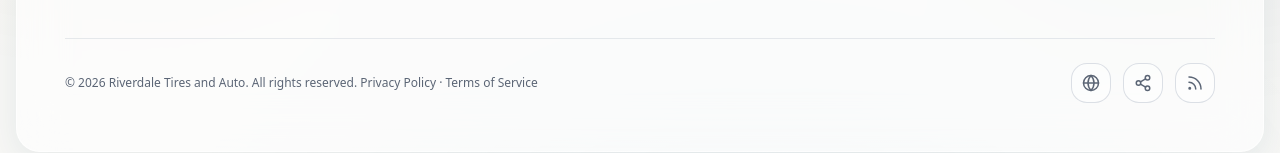
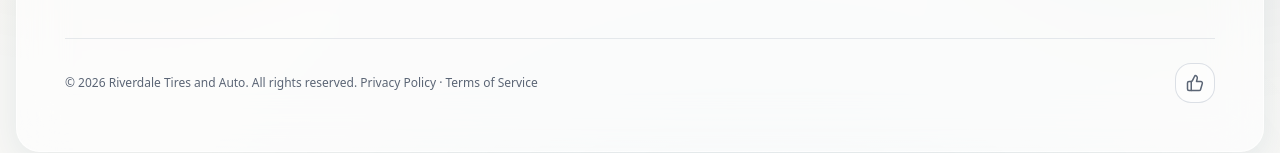
Before and after one commit to riverdaletiresandauto-lgtm/riverdale-tires-auto, a Next.js app: page / in a window 1280 px wide. Shown: the part 5173-5326 px from the top of the page. Built offline with nearby package versions, Linux system fonts and the light colour scheme.

Commit message:
use Facebook page logo + add Facebook link in footer

```diff
--- a/src/components/footer.tsx
+++ b/src/components/footer.tsx
@@ -1,6 +1,6 @@
 import Link from "next/link";
 import Image from "next/image";
-import { Mail, Phone, MapPin, Clock, Globe, Share2, Rss, Send } from "lucide-react";
+import { Mail, Phone, MapPin, Clock, ThumbsUp, Send } from "lucide-react";
 import { COMPANY, SERVICES } from "@/lib/site-data";
 
 export function Footer() {
@@ -102,16 +102,15 @@ export function Footer() {
             <Link href="/terms" className="underline-offset-2 hover:underline">Terms of Service</Link>
           </p>
           <div className="flex items-center gap-3">
-            {[Globe, Share2, Rss].map((Icon, i) => (
-              <a
-                key={i}
-                href="#"
-                className="flex h-10 w-10 items-center justify-center rounded-xl border border-primary/15 bg-white/40 text-muted-foreground transition-all hover:border-primary/30 hover:text-primary"
-                aria-label="Social link"
-              >
-                <Icon className="h-4.5 w-4.5" />
-              </a>
-            ))}
+            <a
+              href="https://www.facebook.com/Riverdaletireautotn/"
+              target="_blank"
+              rel="noopener noreferrer"
+              className="flex h-10 w-10 items-center justify-center rounded-xl border border-primary/15 bg-white/40 text-muted-foreground transition-all hover:border-primary/30 hover:text-primary"
+              aria-label="Follow Riverdale Tires and Auto on Facebook"
+            >
+              <ThumbsUp className="h-4.5 w-4.5" />
+            </a>
           </div>
         </div>
       </div>
```
Also changed, not shown: public/images/logo.png.
